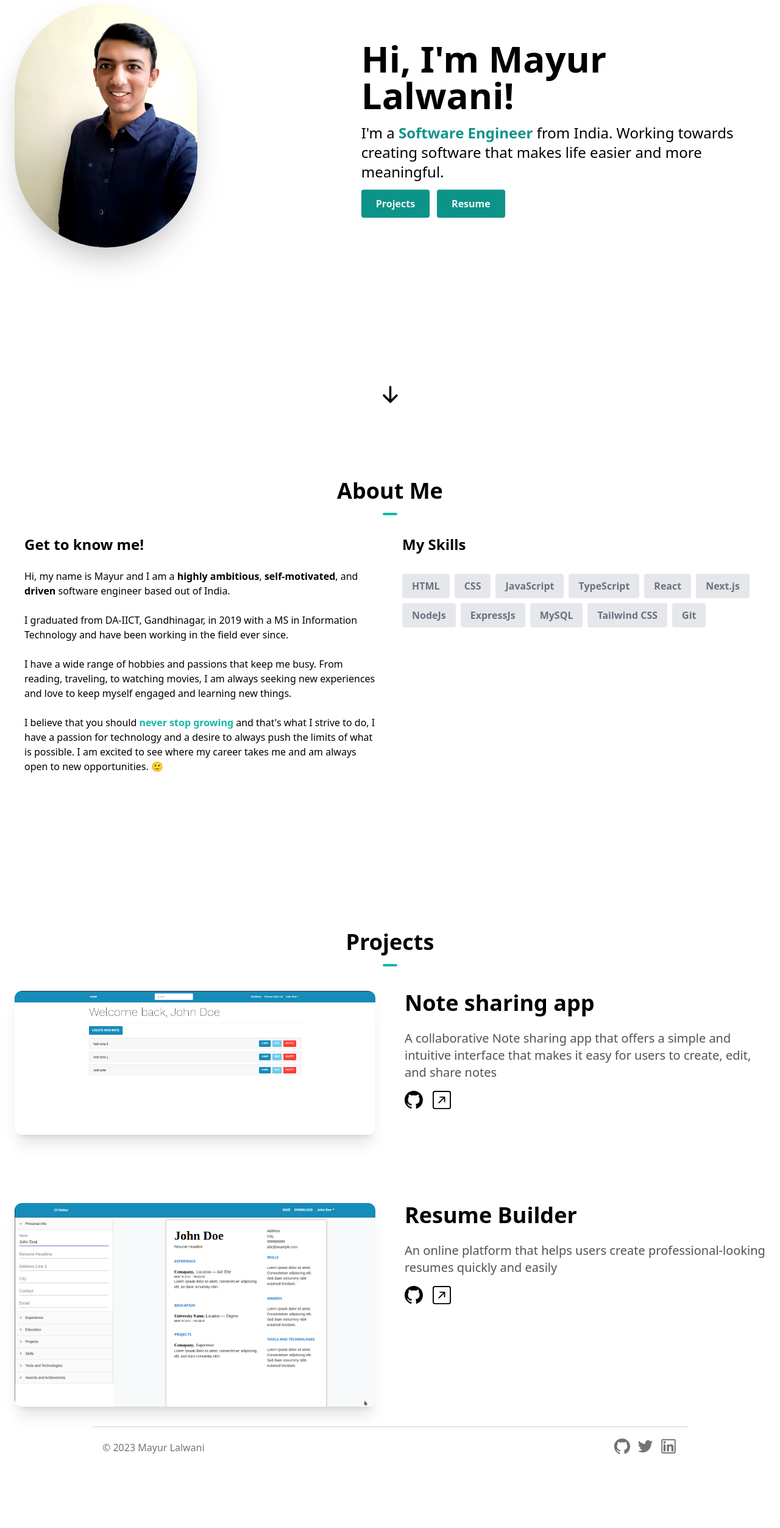
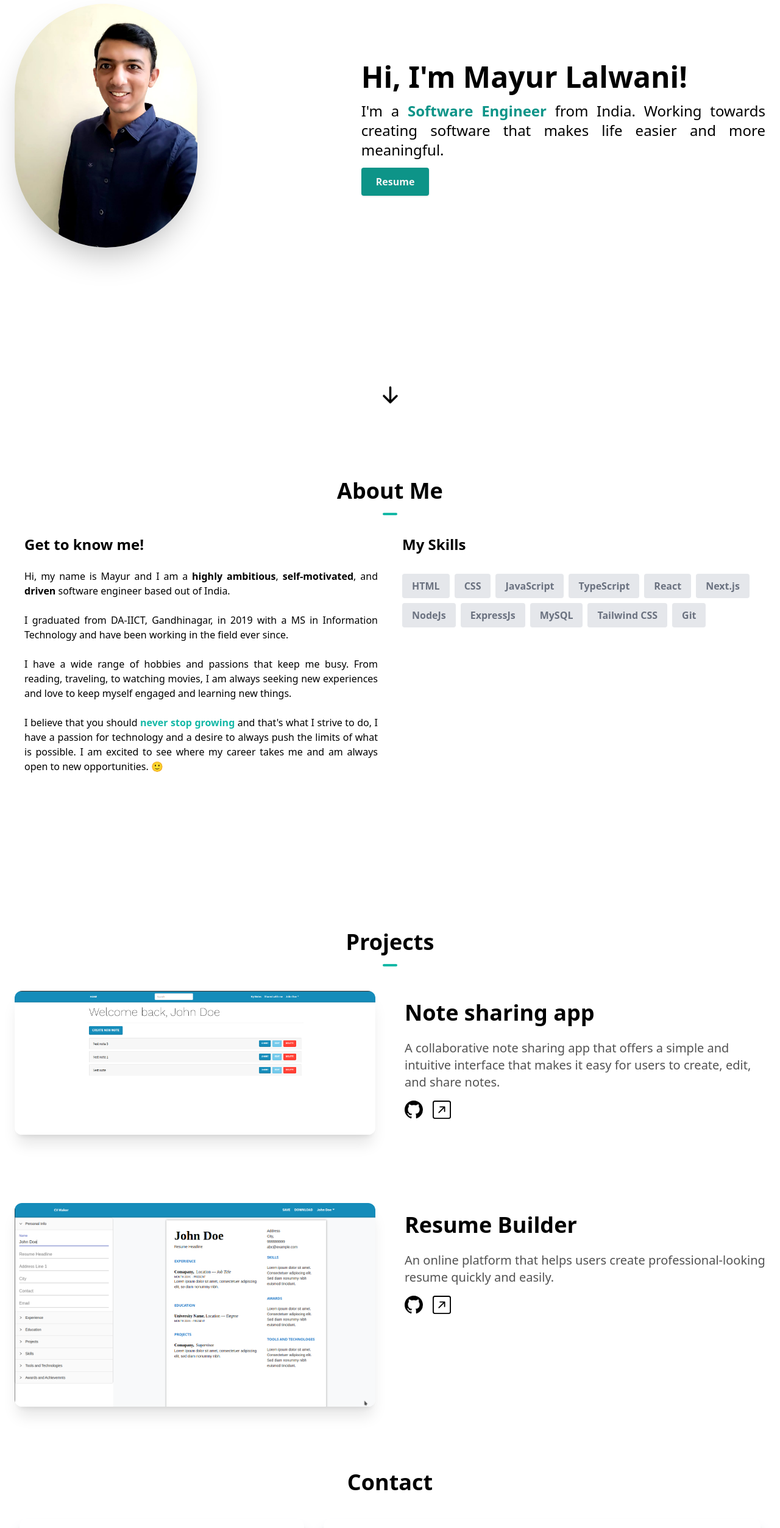
Before and after one commit to mayurlalwani/portfolio-nextjs, a Next.js app: page / in a window 1280 px wide. Shown: the part 234-2740 px from the top of the page at 61% size. Before the commit the page ends 2641 px from the top, so only its background shows below. Built offline with nearby package versions, Linux system fonts and the light colour scheme.

Commit message:
add contact section

```diff
--- a/app/layout.tsx
+++ b/app/layout.tsx
@@ -17,7 +17,6 @@ export default function RootLayout({
         <ThemeProvider enableSystem={true} attribute="class">
           <Navbar />
           {children}
-          <Footer />
         </ThemeProvider>
       </body>
     </html>
--- a/app/page.tsx
+++ b/app/page.tsx
@@ -1,4 +1,5 @@
 import AboutSection from "@/components/AboutSection";
+import Contact from "@/components/ContactSection";
 import HeroSection from "@/components/HeroSection";
 import ProjectsSection from "@/components/ProjectsSection";
 import { Inter } from "next/font/google";
@@ -11,6 +12,7 @@ export default function Home() {
       <HeroSection />
       <AboutSection />
       <ProjectsSection />
+      <Contact />
     </main>
   );
 }
--- a/components/AboutSection.tsx
+++ b/components/AboutSection.tsx
@@ -29,7 +29,7 @@ const AboutSection = () => {
             <h1 className="text-center text-2xl font-bold mb-6 md:text-left">
               Get to know me!
             </h1>
-            <p>
+            <p className="text-justify">
               Hi, my name is Mayur and I am a{" "}
               <span className="font-bold">{"highly ambitious"}</span>,
               <span className="font-bold">{" self-motivated"}</span>, and
@@ -37,20 +37,20 @@ const AboutSection = () => {
               based out of India.
             </p>
             <br />
-            <p>
+            <p className="text-justify">
               I graduated from DA-IICT, Gandhinagar, in 2019 with a MS in
               Information Technology and have been working in the field ever
               since.
             </p>
             <br />
-            <p>
+            <p className="text-justify">
               I have a wide range of hobbies and passions that keep me busy.
               From reading, traveling, to watching movies, I am always seeking
               new experiences and love to keep myself engaged and learning new
               things.
             </p>
             <br />
-            <p>
+            <p className="text-justify">
               I believe that you should{" "}
               <span className="font-bold text-teal-500">
                 never stop growing
--- /dev/null
+++ b/components/ContactSection.tsx
@@ -0,0 +1,147 @@
+import Image from "next/image";
+import Link from "next/link";
+import React, { useState } from "react";
+import { AiOutlineMail } from "react-icons/ai";
+import { BsFillPersonLinesFill } from "react-icons/bs";
+import { FaGithub, FaLinkedinIn } from "react-icons/fa";
+import { HiOutlineChevronDoubleUp } from "react-icons/hi";
+
+const Contact = () => {
+  return (
+    <div id="contact" className="w-full lg:h-screen">
+      <div className="max-w-[1240px] m-auto px-2 py-16 w-full ">
+        <h1 className="my-10 text-center font-bold text-4xl">Contact</h1>
+        <div className="grid lg:grid-cols-5 gap-8">
+          {/* left */}
+          <div className="col-span-3 lg:col-span-2 w-full h-full shadow-xl shadow-gray-400 rounded-xl p-4">
+            <div className="lg:p-4 h-full ">
+              <div className="w-full">
+                <Image
+                  className="rounded-xl hover:scale-105 ease-in duration-300"
+                  src="/images/contact.jpg"
+                  alt="/"
+                  width={500}
+                  height={300}
+                />
+              </div>
+              <div>
+                <h2 className="text-4xl font-bold">Mayur Lalwani</h2>
+
+                <h3 className="text mt-2 5xl font-bold mb-6">
+                  Software Engineer
+                </h3>
+                <p className="text-xl leading-7 mb-6 text-neutral-600 dark:text-neutral-400">
+                  I am available for freelance or full-time positions. Contact
+                  me and let&apos;s talk.
+                </p>
+              </div>
+              <div>
+                <h4 className="text 5xl font-bold">Connect With Me</h4>
+                <div className="flex items-center justify-between py-4">
+                  <a
+                    href="https://www.linkedin.com/in/mayurlalwani/"
+                    target="_blank"
+                    rel="noreferrer"
+                  >
+                    <div className="rounded-full shadow-lg shadow-gray-400 p-6 cursor-pointer hover:scale-110 ease-in duration-300">
+                      <FaLinkedinIn />
+                    </div>
+                  </a>
+                  <a
+                    href="https://github.com/mayurlalwani"
+                    target="_blank"
+                    rel="noreferrer"
+                  >
+                    <div className="rounded-full shadow-lg shadow-gray-400 p-6 cursor-pointer hover:scale-110 ease-in duration-300">
+                      <FaGithub />
+                    </div>
+                  </a>
+                  <a
+                    href="lalwanimayur06@gmail.com"
+                    target="_blank"
+                    rel="noreferrer"
+                  >
+                    <div className="rounded-full shadow-lg shadow-gray-400 p-6 cursor-pointer hover:scale-110 ease-in duration-300">
+                      <AiOutlineMail />
+                    </div>
+                  </a>
+                </div>
+              </div>
+            </div>
+          </div>
+
+          {/* right */}
+          <div className="col-span-3 w-full h-auto shadow-xl shadow-gray-400 rounded-xl lg:p-4">
+            <div className="p-4">
+              <form
+                action="https://getform.io/f/08ebcd37-f5b5-45be-8c13-714f011ce060"
+                method="POST"
+                encType="multipart/form-data"
+              >
+                <div className="grid md:grid-cols-2 gap-4 w-full py-2">
+                  <div className="flex flex-col">
+                    <label className="uppercase text-sm py-2">Name</label>
+                    <input
+                      className="border-2 rounded-lg p-3 flex border-gray-300"
+                      type="text"
+                      name="name"
+                    />
+                  </div>
+                  <div className="flex flex-col">
+                    <label className="uppercase text-sm py-2">
+                      Phone Number
+                    </label>
+                    <input
+                      className="border-2 rounded-lg p-3 flex border-gray-300"
+                      type="text"
+                      name="phone"
+                    />
+                  </div>
+                </div>
+                <div className="flex flex-col py-2">
+                  <label className="uppercase text-sm py-2">Email</label>
+                  <input
+                    className="border-2 rounded-lg p-3 flex border-gray-300"
+                    type="email"
+                    name="email"
+                  />
+                </div>
+                <div className="flex flex-col py-2">
+                  <label className="uppercase text-sm py-2">Subject</label>
+                  <input
+                    className="border-2 rounded-lg p-3 flex border-gray-300"
+                    type="text"
+                    name="subject"
+                  />
+                </div>
+                <div className="flex flex-col py-2">
+                  <label className="uppercase text-sm py-2">Message</label>
+                  <textarea
+                    className="border-2 rounded-lg p-3 border-gray-300"
+                    rows={10}
+                    name="message"
+                  ></textarea>
+                </div>
+                <button
+                  // className="w-full p-4 text-gray-100 mt-4"
+                  className="w-full mt-4 text-neutral-100 font-semibold px-6 py-3 bg-teal-600 rounded shadow hover:bg-teal-700 cursor-pointer"
+                >
+                  Send Message
+                </button>
+              </form>
+            </div>
+          </div>
+        </div>
+        <div className="flex justify-center py-12">
+          <Link href="/">
+            <div className="rounded-full shadow-lg shadow-gray-400 p-4 cursor-pointer hover:scale-110 ease-in duration-300">
+              <HiOutlineChevronDoubleUp className="text-[#5651e5]" size={30} />
+            </div>
+          </Link>
+        </div>
+      </div>
+    </div>
+  );
+};
+
+export default Contact;
--- a/components/HeroSection.tsx
+++ b/components/HeroSection.tsx
@@ -18,10 +18,10 @@ const HeroSection = () => {
           />
         </div>
         <div className="md:mt-2 md:w-3/5">
-          <h1 className="text-4xl font-bold mt-6 md:mt-0 md:text-6xl">
+          <h1 className="text-4xl font-bold mt-6 md:mt-0 md:text-5xl">
             Hi, I&#39;m Mayur Lalwani!
           </h1>
-          <p className="text-lg mt-4 mb-6 md:text-2xl">
+          <p className="text-lg mt-4 mb-6 md:text-2xl text-justify">
             I&#39;m a{" "}
             <span className="font-semibold text-teal-600">
               Software Engineer{" "}
@@ -29,21 +29,10 @@ const HeroSection = () => {
             from India. Working towards creating software that makes life easier
             and more meaningful.
           </p>
-          <Link
-            to="projects"
-            className="text-neutral-100 font-semibold px-6 py-3 bg-teal-600 rounded shadow hover:bg-teal-700 cursor-pointer"
-            activeClass="active"
-            spy={true}
-            smooth={true}
-            offset={-100}
-            duration={500}
-          >
-            Projects
-          </Link>
           <a
             target="_blank"
             href="https://drive.google.com/file/d/1Ticlbxrsx_k9Let0Bk9yfH8gB3ecAoM-/view?usp=share_link"
-            className="text-neutral-100 font-semibold px-6 py-3 ml-3 bg-teal-600 rounded shadow hover:bg-teal-700 cursor-pointer"
+            className="text-neutral-100 font-semibold px-6 py-3 bg-teal-600 rounded shadow hover:bg-teal-700 cursor-pointer"
           >
             Resume
           </a>
--- a/components/Navbar.tsx
+++ b/components/Navbar.tsx
@@ -24,6 +24,10 @@ const NAV_ITEMS: Array<NavItem> = [
     label: "Projects",
     page: "projects",
   },
+  {
+    label: "Contact",
+    page: "contact",
+  },
 ];
 
 export default function Navbar() {
@@ -38,7 +42,9 @@ export default function Navbar() {
           <div className="flex items-center justify-between py-3 md:py-5 md:block">
             <Link to="home">
               <div className="container flex items-center space-x-2">
-                <h2 className="text-2xl font-bold">Mayur Lalwani</h2>
+                <h2 className="text-2xl text-black font-bold cursor-pointer">
+                  Mayur Lalwani
+                </h2>
               </div>
             </Link>
             <div className="md:hidden">
--- a/components/ProjectsSection.tsx
+++ b/components/ProjectsSection.tsx
@@ -8,7 +8,7 @@ const projects = [
   {
     name: "Note sharing app",
     description:
-      "A collaborative Note sharing app that offers a simple and intuitive interface that makes it easy for users to create, edit, and share notes",
+      "A collaborative note sharing app that offers a simple and intuitive interface that makes it easy for users to create, edit, and share notes.",
     image: "/images/note-app.png",
     github: "https://github.com/mayurlalwani/notes-app-mern",
     link: "https://notes-mern-app.onrender.com/",
@@ -16,7 +16,7 @@ const projects = [
   {
     name: "Resume Builder",
     description:
-      "An online platform that helps users create professional-looking resumes quickly and easily",
+      "An online platform that helps users create professional-looking resume quickly and easily.",
     github: "https://github.com/mayurlalwani/resume-builder-mern",
     image: "/images/resume-builder.png",
     link: "https://resume-builder-ubbt.onrender.com/",
@@ -49,7 +49,9 @@ const ProjectsSection = () => {
                     </Link>
                   </div>
                   <div className="md:w-1/2">
-                    <h1 className="text-4xl font-bold mb-6">{project.name}</h1>
+                    <h1 className="text-4xl mt-4 font-bold mb-6">
+                      {project.name}
+                    </h1>
                     <p className="text-xl leading-7 mb-4 text-neutral-600 dark:text-neutral-400">
                       {project.description}
                     </p>
```
Also changed, not shown: public/images/contact.jpg (added).
